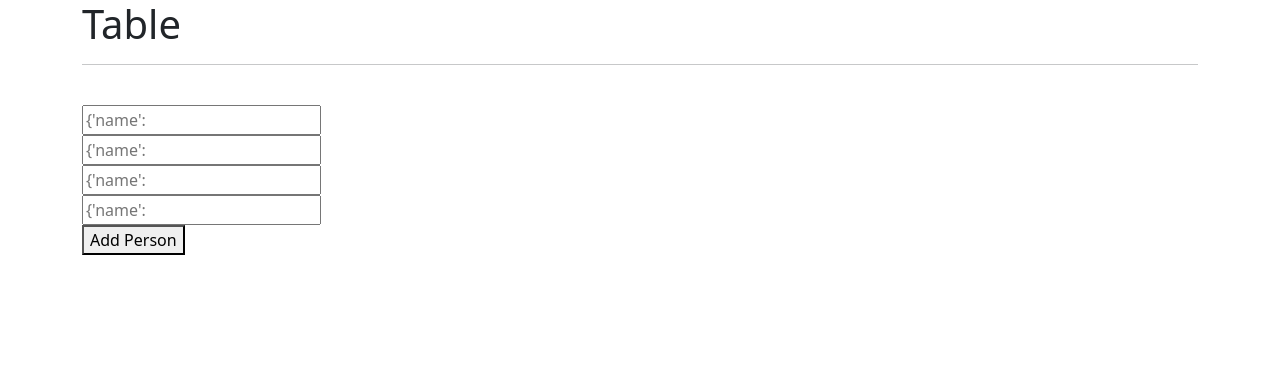
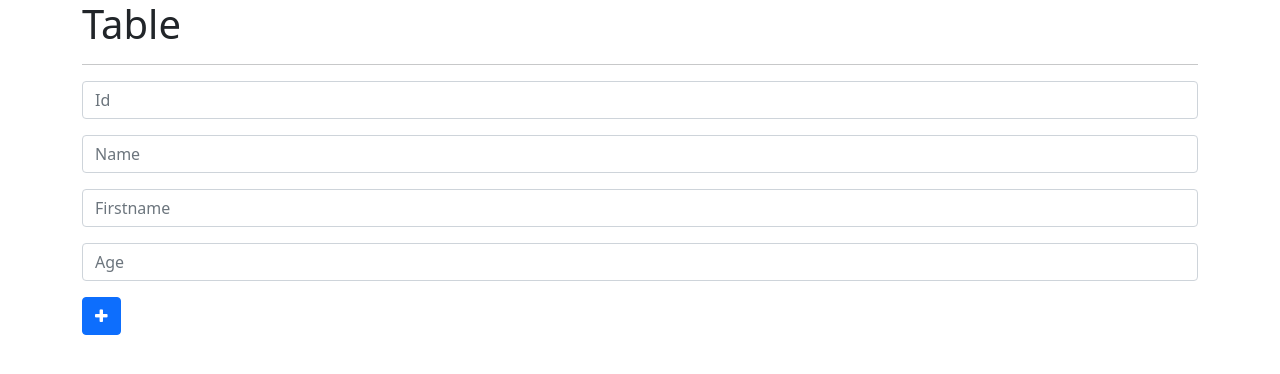
Before and after one commit to gKits/simple-table-website, a Flask app: page /create/ in a window 1280 px wide. Shown: the top 374 px of the page. Run offline with Flask 2, Linux system fonts and the light colour scheme.

Commit message:
Update create.html Change to use new format of inputs from new progma functions Change style of textareas and button

```diff
--- a/templates/create.html
+++ b/templates/create.html
@@ -3,13 +3,11 @@
 {% block content %}
 <form method = "POST">
 {% for inp in inputs %}
-     <br>
-       <input type="text" name={{inp}}
-              placeholder={{inp}}></input>
+     <div class="input-group mb-3">
+          <input type="text" class="form-control" name={{inp.name}} placeholder={{inp.name}} aria-label={{inp.name}}>
+        </div>
 {% endfor %}
-     <br>
-       <button type="submit" name="submit"
-              value="add_person">Add Person</button>
-     <br>
+     <button type="submit" name="submit" class="btn btn-primary" value=add_person><i class="fa fa-plus"></i>
+     </button>
 
 {% endblock %}
```
